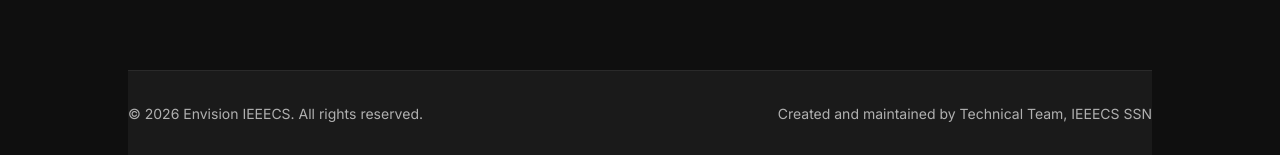
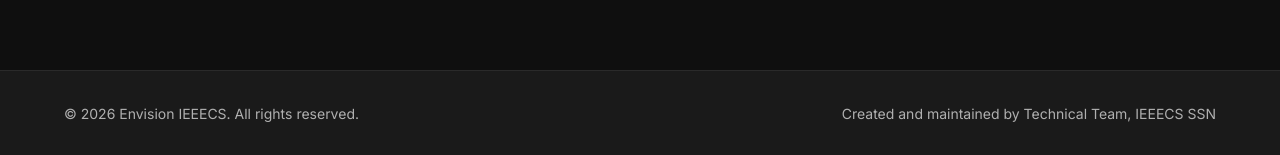
Before and after one commit to gkavinrajanCodes/envision, a React (Vite) app: page / in a window 1280 px wide. Shown: the part 7255-7410 px from the top of the page. Built offline with nearby package versions, Linux system fonts and the light colour scheme.

Commit message:
update footer to extend until the end

```diff
--- a/src/App.jsx
+++ b/src/App.jsx
@@ -38,8 +38,8 @@
         <Reach/>
         <Title subtitle = 'CONTACT US' title = 'Get in Touch'/>
         <Contact/>
-        <Footer/>
       </div>
+      <Footer/>
     </div>
   )
 }
--- a/src/Components/Footer/Footer.css
+++ b/src/Components/Footer/Footer.css
@@ -1,20 +1,29 @@
 .footer {
     margin: 0;
-    padding: 32px 0;
-    display: flex;
-    align-items: center;
-    justify-content: space-between;
+    padding: 32px 5%;
     border-top: 1px solid #2a2a2a;
     background: #1a1a1a;
     color: #b0b0b0;
     font-size: 14px;
+    width: 100%;
+    box-sizing: border-box;
+}
+
+.footer-content {
+    max-width: 1400px;
+    margin: 0 auto;
+    display: flex;
+    align-items: center;
+    justify-content: space-between;
 }
 
 @media (max-width: 600px) {
     .footer {
+        padding: 24px 5%;
+    }
+    .footer-content {
         flex-direction: column;
         text-align: center;
         gap: 16px;
-        padding: 24px 0;
     }
 }
--- a/src/Components/Footer/Footer.jsx
+++ b/src/Components/Footer/Footer.jsx
@@ -4,8 +4,10 @@
 const Footer = () => {
   return (
     <div className='footer'>
+      <div className='footer-content'>
         <p>&copy; 2026 Envision IEEECS. All rights reserved.</p>
         <p>Created and maintained by Technical Team, IEEECS SSN</p>
+      </div>
     </div>
   )
 }
```
